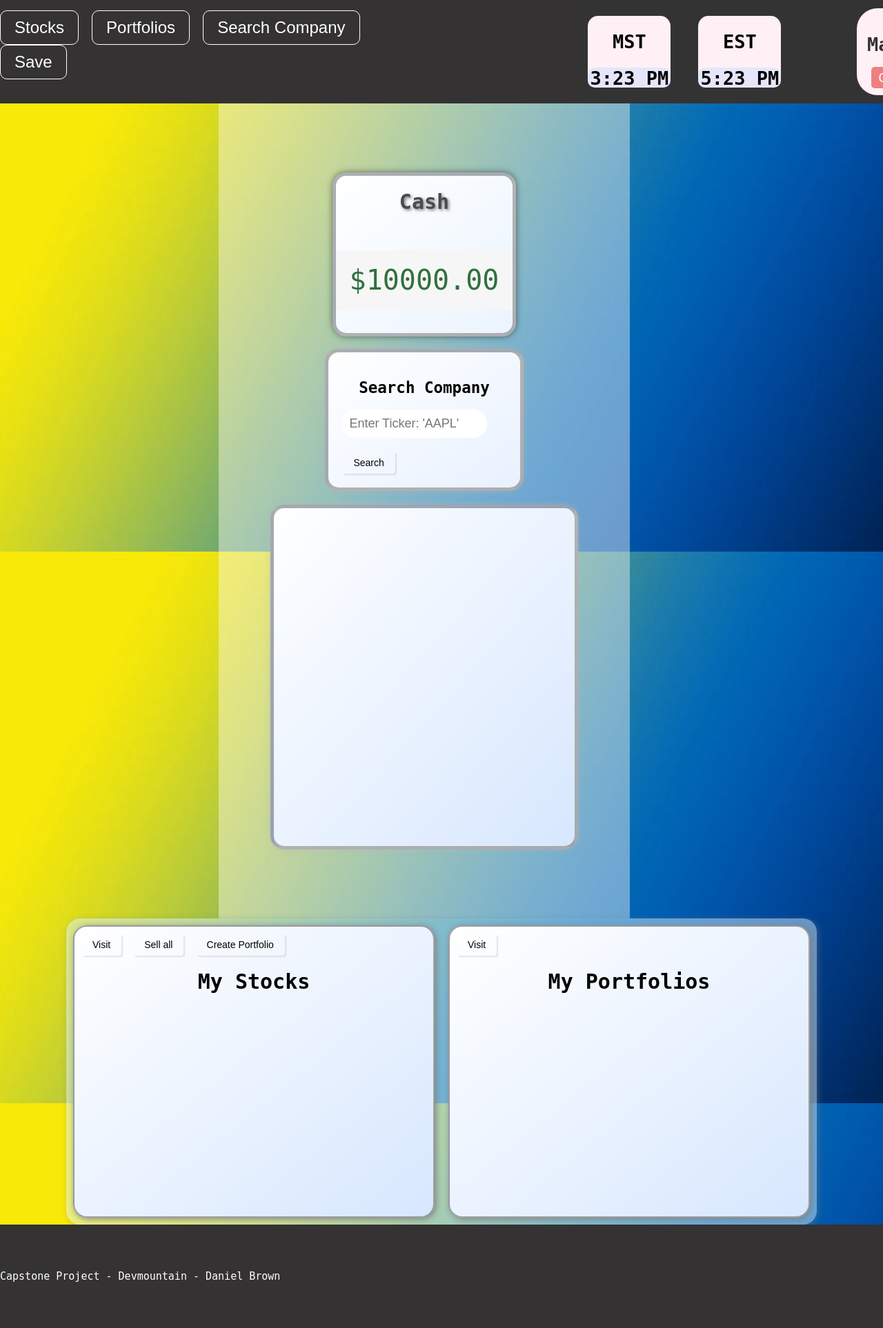
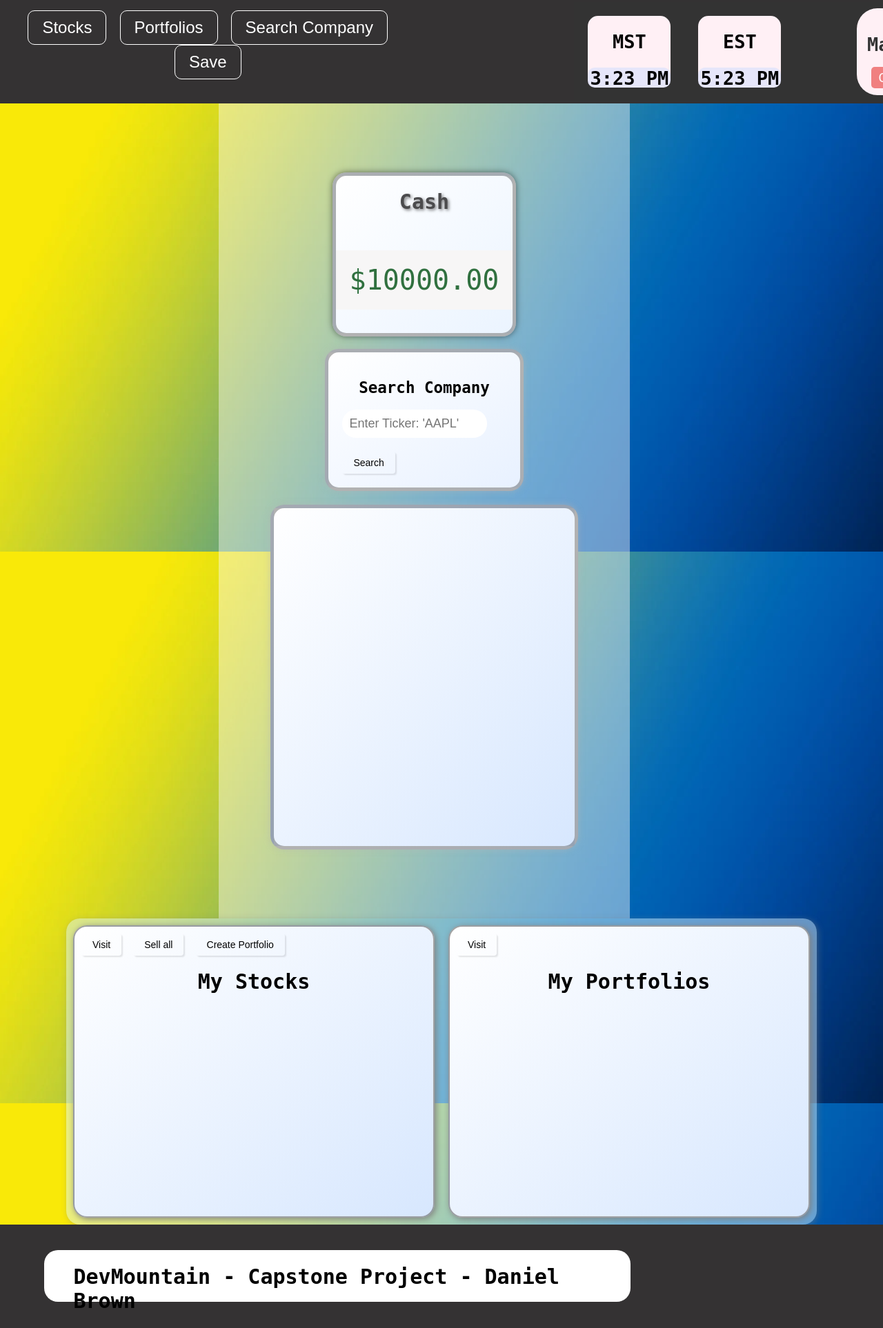
Before and after one commit to joshyyekonsire/capstone, a website: page client/index.html in a window 1280 px wide. Shown: the top 1926 px of the page at 69% size. Drawn offline with nearby package versions, Linux system fonts and the light colour scheme.

Commit message:
footer styling

```diff
--- a/client/index.css
+++ b/client/index.css
@@ -13,22 +13,36 @@ body {
   font-size: 15px;
 }
 
-header,
+header {
+  background-color: #343233;
+  height: 150px;
+  display: flex;
+  align-items: center;
+  text-align: center;
+  top: 0;
+  width: 100%;
+  color: white;
+}
 footer {
   background-color: #343233;
   height: 150px;
   display: flex;
   align-items: center;
-
+  bottom: 0;
   width: 100%;
   color: white;
 }
-
-header {
-  top: 0;
-
+#footer {
+  height: 50%;
+  width: 850px;
+  background-color: white;
+  color: black;
+  margin-left: 5%;
+  border-radius: 20px;
 }
-
+#h1-footer {
+  margin-left: 5%;
+}
 .current-time {
   display: flex;
   justify-content: space-between;
@@ -96,9 +110,7 @@ header {
   margin-bottom: 20px;
 }
 
-footer {
-  bottom: 0;
-}
+
 
 .container {
   display: flex;
@@ -108,7 +120,7 @@ footer {
   background-color: #fffafa6c;
   padding: 100px;
   margin-right: 50px;
-  /* max-width:fit-content; */
+
 }
 
 .header {
--- a/client/index.html
+++ b/client/index.html
@@ -150,7 +150,11 @@
     </div>
   </div>
 </div>
-    <footer>Capstone Project - Devmountain - Daniel Brown</footer>
+    <footer>
+      <div id="footer">
+<h1 id="h1-footer">DevMountain - Capstone Project - Daniel Brown</h1>
+      </div>
+    </footer>
     <script src="https://cdnjs.cloudflare.com/ajax/libs/axios/1.3.2/axios.min.js"></script>
     <script src="./index.js"></script>
   </body>
```
